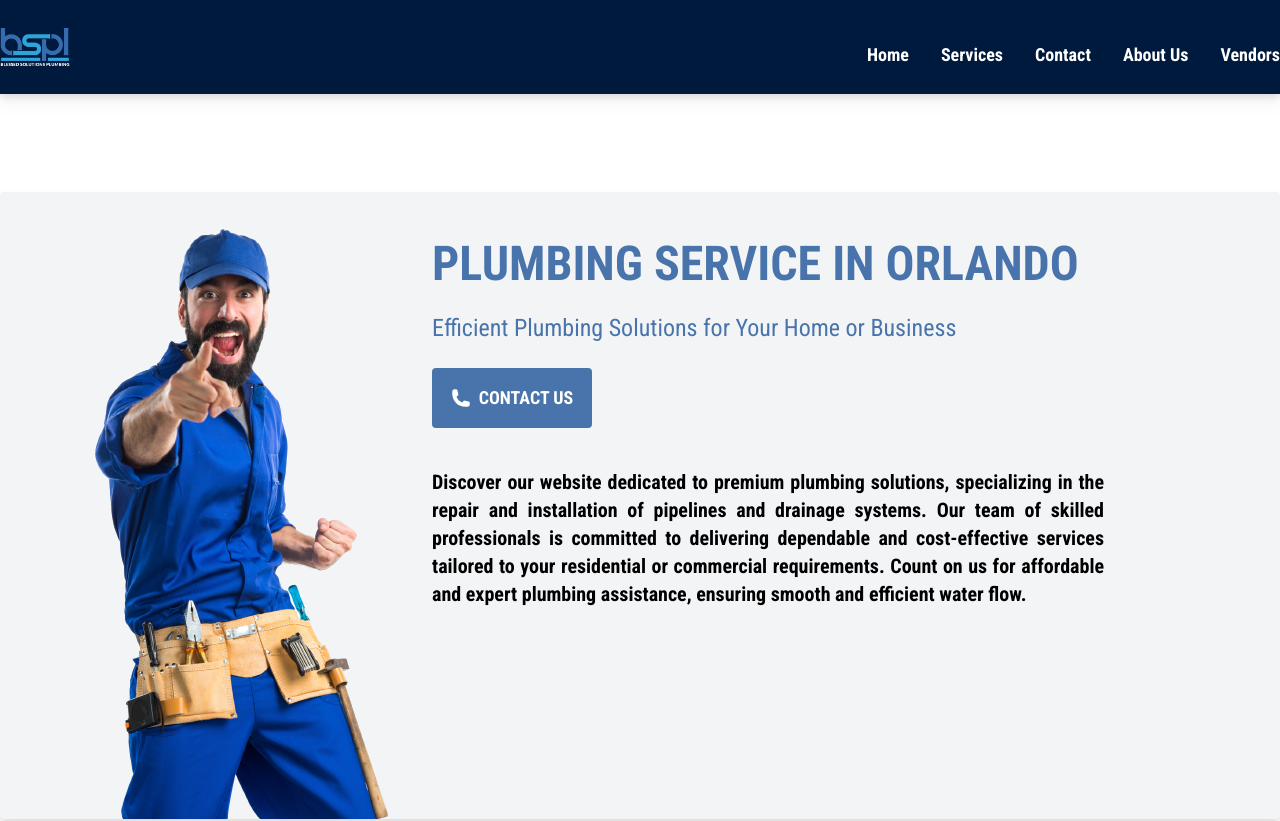
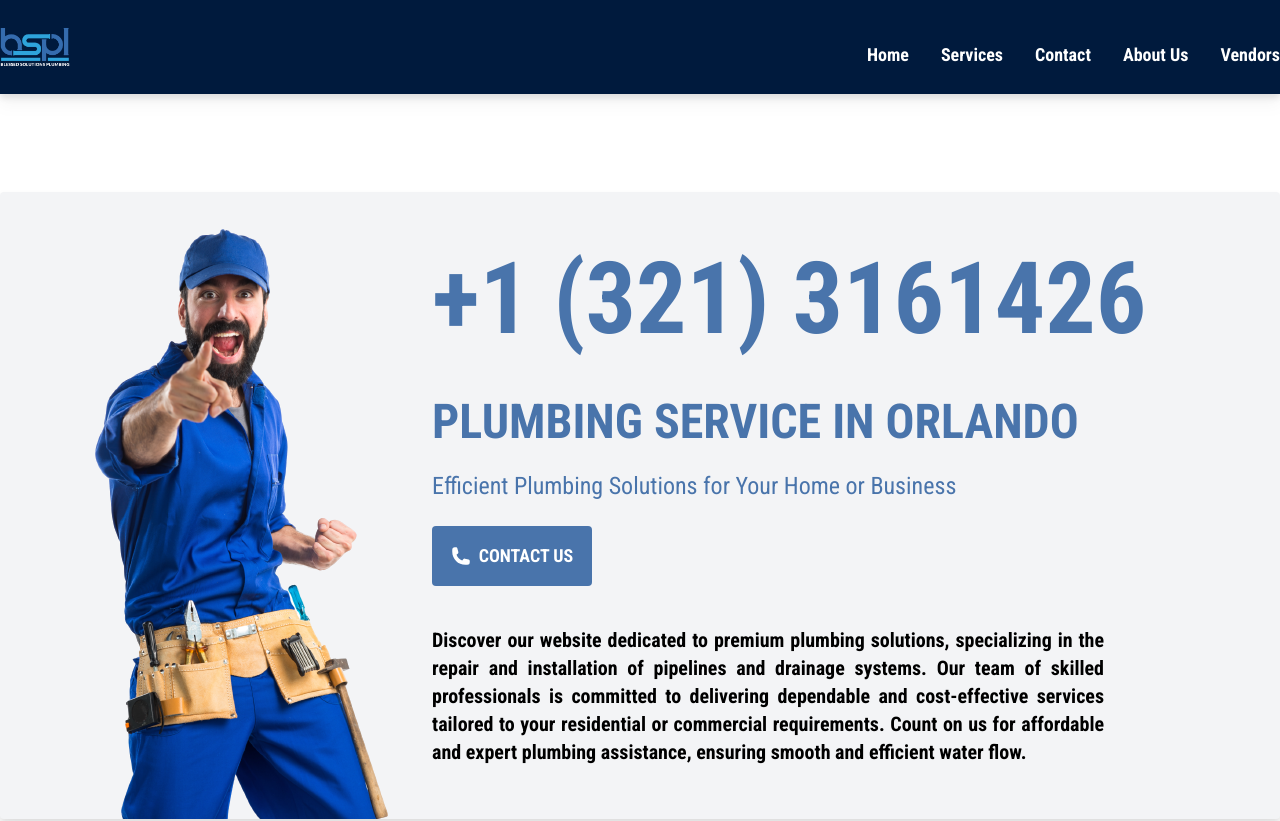
Before and after one commit to sabahrahal/bsp1-landing-page, a Next.js app: page / in a window 1280 px wide. Shown: the top 821 px of the page. Built offline with nearby package versions, Linux system fonts and the light colour scheme; no server answers.

Commit message:
upadate chages in hero and contact us

```diff
--- a/app/components/Hero.jsx
+++ b/app/components/Hero.jsx
@@ -9,7 +9,10 @@ export const Hero = () => {
                 <Image src={ImgBanner} width={408} height={611} loading="eager" alt="Plumbing service in Orlando" />
             </div>
             <div className="lg:w-2/3">
-                <h1 className="text-4xl text-center lg:text-left lg:text-5xl uppercase text-main mt-8">Plumbing service in Orlando</h1>
+                <div className="mt-8 lg:mt-2 flex justify-center md:justify-start">
+                    <Link className="text-[40px] md:text-[60px] text-center mt-8 xl:text-left lg:text-[80px] xl:text-[100px] text-main lg:mt-2 font-bold" href={'tel:+1(321)3161476'} target="_blank">+1 (321) 3161426</Link>
+                </div>
+                <h1 className="text-4xl text-center md:text-left lg:text-5xl uppercase text-main mt-6">Plumbing service in Orlando</h1>
                 <h2 className="text-2xl lg:text-2xl text-main mt-6">Efficient Plumbing Solutions for Your Home or Business</h2>
                 <div className="flex flex-col-reverse lg:flex-col">
                     <div>
--- a/app/contact/page.jsx
+++ b/app/contact/page.jsx
@@ -47,6 +47,10 @@ const page = () => {
         Tell us about the specific service you need so we can provide you with the most effective response</p>
         <div className="flex flex-col-reverse lg:flex-row items-center justify-center mt-10">
           <div className="lg:w-1/2">
+            <div className="flex flex-col">
+              <Link className="mt-8 xl:text-left text-[30px] xl:text-[60px] text-main lg:mt-2 font-bold" href={'tel:+1(321)3161476'} target="_blank">+1 (321) 3161426</Link>
+              <Link className="xl:text-left text-[30px] xl:text-[60px] text-main lg:mt-2 font-bold" href={'mailto:info@bsp1plumbing.com'} target="_blank">info@bsp1plumbing.com</Link>
+            </div>
             <Form />
           </div>
           <div className="lg:w-1/2 lg:flex lg:justify-end">
```
